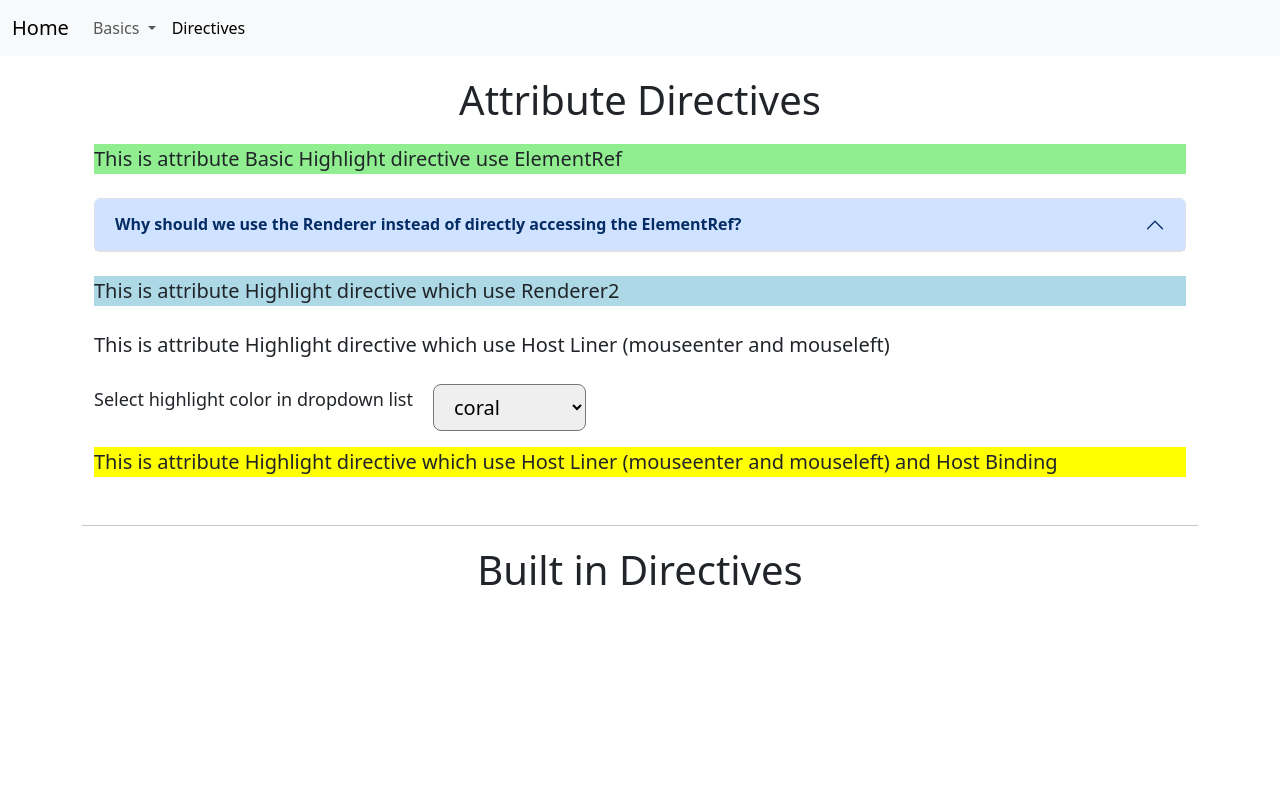
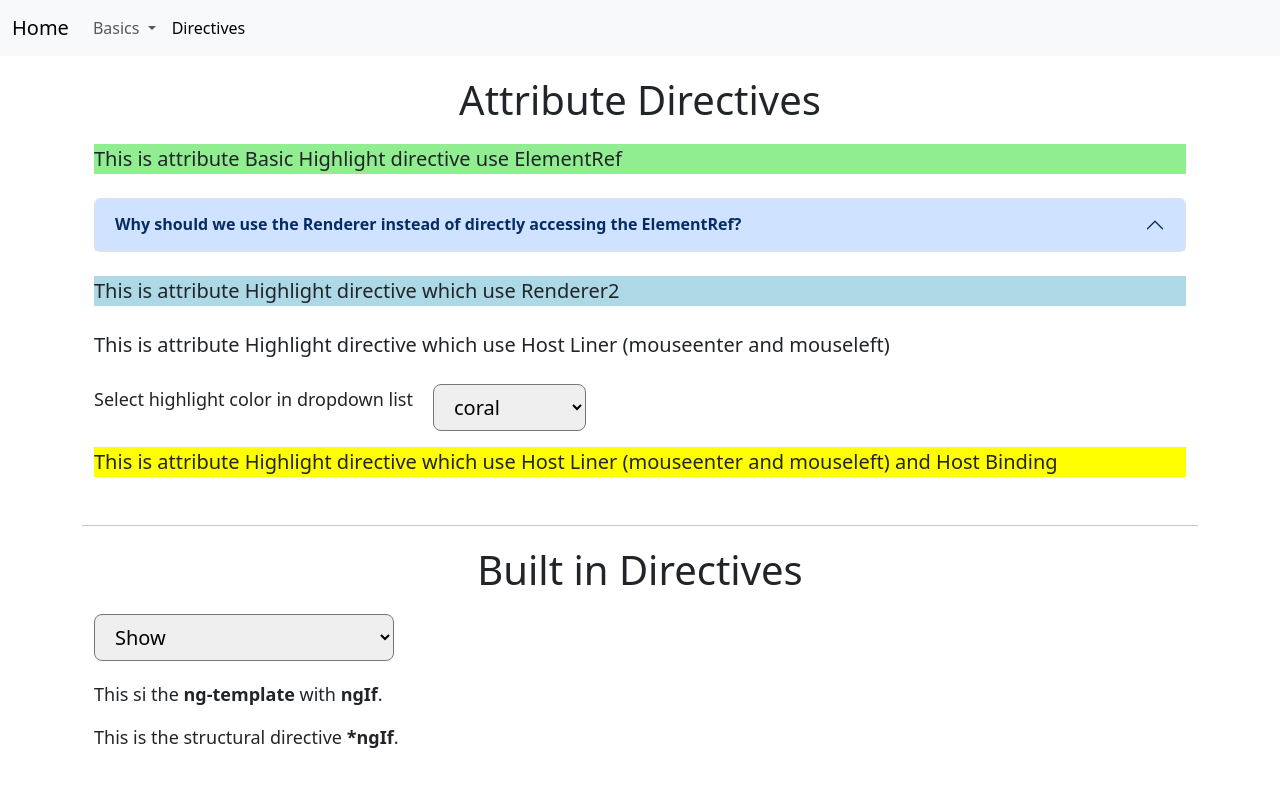
Before and after one commit to Igor-IGI/angular-in-general, an Angular app: page / in a window 1280 px wide. Shown: the top 786 px of the page. Built offline with nearby package versions, Linux system fonts and the light colour scheme.

Commit message:
add structural directives

```diff
--- a/src/app/directives-modul/directives.component.css
+++ b/src/app/directives-modul/directives.component.css
@@ -21,6 +21,11 @@ p {
   align-items: center;
 }
 
-select {
+#color-select {
   margin-left: 20px;
 }
+
+#show-select{
+  margin-bottom: 20px;
+  width: 300px;
+}
--- a/src/app/directives-modul/directives.component.html
+++ b/src/app/directives-modul/directives.component.html
@@ -47,6 +47,7 @@
       <select
         [ngModel]="defaultColor"
         class="form-select-lg"
+        id="color-select"
         (change)="onChange($event)">
 
         <option *ngFor="let color of colors">
@@ -67,6 +68,45 @@
 
 <hr class="mt-5">
 
-<div class="built-in-directives container">
+<div class="structural-directives container">
   <h1> Built in Directives</h1>
+  <select
+    [(ngModel)]="showTemplate"
+    class="form-select-lg"
+    id="show-select">
+    <option [ngValue]="true">Show</option>
+    <option [ngValue]="false">Hide</option>
+  </select>
+
+  <section>
+    <ng-template
+      [ngIf]="showTemplate">
+      <p>
+        This si the <strong>ng-template</strong> with <strong>ngIf</strong>.
+      </p>
+    </ng-template>
+
+    <div
+      *ngIf="showTemplate">
+      <p>
+        This is the structural directive <strong>*ngIf</strong>.
+      </p>
+    </div>
+  </section>
+
+  <section>
+    <div
+      *ngIf="!showTemplate">
+      <p>
+        This is the structural directive inverse <strong>*ngIf</strong>.
+      </p>
+    </div>
+
+    <div *appUnless="showTemplate">
+      <p>
+        This is the custom made <strong>*appUnless</strong> structural directive which works like inverse
+        <strong>*ngIf</strong> directive.
+      </p>
+    </div>
+  </section>
 </div>
--- a/src/app/directives-modul/directives.component.ts
+++ b/src/app/directives-modul/directives.component.ts
@@ -11,6 +11,8 @@ export class DirectivesComponent implements AfterViewInit {
   defaultColor: string = this.colors[4];
   selectedColor: EventEmitter<string> = new EventEmitter<string>()
 
+  showTemplate: boolean = true;
+
   ngAfterViewInit(): void {
     this.selectedColor.emit(this.defaultColor);
   }
--- a/src/app/directives-modul/directives.module.ts
+++ b/src/app/directives-modul/directives.module.ts
@@ -6,6 +6,7 @@ import { BetterHighlightDirectives } from "./directives/better-highlight.directi
 import { BetterHighlightHostListenerDirective } from "./directives/better-highlight-host-listener.directive";
 import { HostListenerHostBindingDirective } from "./directives/better-highlight-host-listener-host-binding.directive";
 import { FormsModule } from "@angular/forms";
+import { UnlessDirective } from "./directives/unless.directive";
 
 
 @NgModule({
@@ -13,10 +14,11 @@ import { FormsModule } from "@angular/forms";
     DirectivesComponent,
     BetterHighlightDirectives,
     BetterHighlightHostListenerDirective,
-    HostListenerHostBindingDirective
+    HostListenerHostBindingDirective,
+    UnlessDirective
   ],
   exports: [
-    DirectivesComponent
+    DirectivesComponent,
   ],
   imports: [
     CommonModule,
--- /dev/null
+++ b/src/app/directives-modul/directives/unless.directive.ts
@@ -0,0 +1,25 @@
+import { Directive, Input, TemplateRef, ViewContainerRef } from '@angular/core';
+
+@Directive({
+  selector: '[appUnless]'
+})
+export class UnlessDirective {
+
+  // property must share the same name of directive
+  @Input() set appUnless(condition: boolean) {
+    if (!condition) {
+      this.vcRef.createEmbeddedView(this.templateRef);
+    } else {
+      this.vcRef.clear();
+    }
+  }
+
+  // TemplateRef: what to render
+  // ViewContainerRef: where should be rendered
+  constructor(
+    private templateRef: TemplateRef<any>,
+    private vcRef: ViewContainerRef
+  ) {
+  }
+
+}
```
